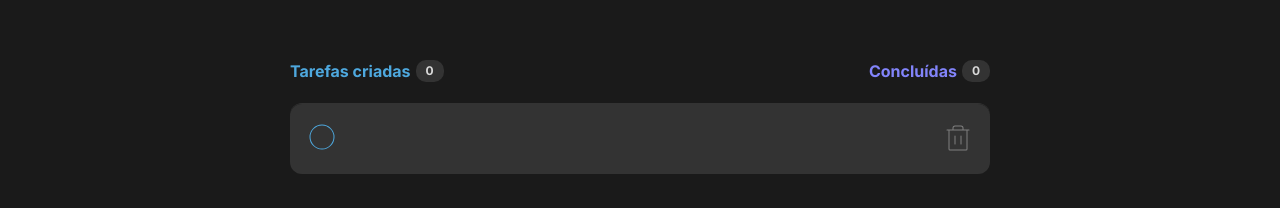
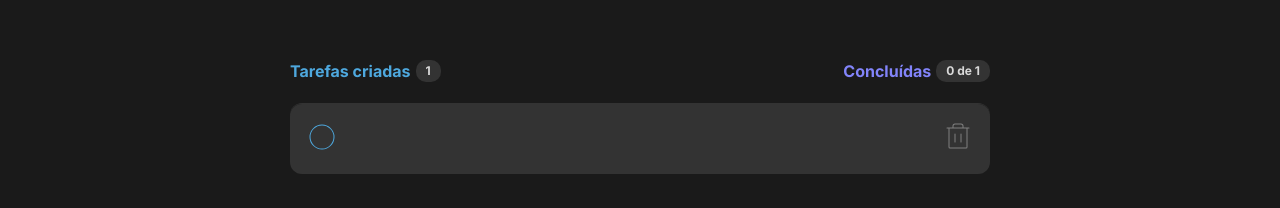
Before and after one commit to cayquesilva/todoList, a React (Vite) app in the folder todo-list-ts/: page / in a window 1280 px wide. Both pictures are taken after a click on the button "Criar". Shown: the part 228-436 px from the top of the page. Built offline with nearby package versions, Linux system fonts and the light colour scheme; the HTML template or start-up script is replaced by a standard one.

Commit message:
chore: Adição de função de delete e contagem com useEffect para atualizar sempre que a lista Task é atualizada!

```diff
--- a/todo-list-ts/src/components/Tasks.tsx
+++ b/todo-list-ts/src/components/Tasks.tsx
@@ -1,24 +1,28 @@
 import { TaskHeader } from "./TasksHeader";
 import { TaskItens } from "./TasksItens";
 import { PlusCircle } from '@phosphor-icons/react';
-import { useState } from 'react';
+import { useEffect, useState } from 'react';
 import style from './Tasks.module.css';
 import { v4 as uuidv4 } from 'uuid';
 
 export function Tasks() {
     const [titulo, setTitulo] = useState('');
     const [tasks, setTasks] = useState<{ id: string, title: string, isComplete: boolean }[]>([]);
+    const [completedTasks, setCompletedTasks] = useState(0);
+    const [totalTasks, setTotalTasks] = useState(0);
 
     function handleChangeTitulo(e: React.ChangeEvent<HTMLInputElement>) {
         setTitulo(e.target.value);
     }
 
     function handleOnSubmit() {
-        setTasks([...tasks, {
+        const newTask = {
             id: uuidv4(),
             title: titulo,
             isComplete: false
-        }]);
+        };
+        const updatedTasks = [...tasks, newTask];
+        setTasks(updatedTasks);
         setTitulo('');
     }
 
@@ -29,6 +33,17 @@ export function Tasks() {
         setTasks(updatedTasks);
     }
 
+    function deleteTask(id: string){
+        const updatedTasks = tasks.filter(task => task.id !== id)
+        setTasks(updatedTasks);
+    }
+
+    //atualiza renderização sempre que tasks for alterado de alguma forma...
+    useEffect(() => {
+        setTotalTasks(tasks.length);
+        setCompletedTasks(tasks.filter(task => task.isComplete).length);
+    }, [tasks]);
+
     return (
         <>
             <div className={style.add_comment}>
@@ -36,8 +51,8 @@ export function Tasks() {
                 <button type='submit' onClick={handleOnSubmit}>Criar <PlusCircle size={18} weight="bold" /></button>
             </div>
             <div className={style.tasks}>
-                <TaskHeader />
-                <TaskItens tasks={tasks} onChangeCompleteStatus={changeCompleteStatus} />
+                <TaskHeader qtdTarefas={totalTasks} qtdConcluidas={completedTasks}/>
+                <TaskItens tasks={tasks} onChangeCompleteStatus={changeCompleteStatus} onDeleteTask={deleteTask}/>
             </div>
         </>
     )
--- a/todo-list-ts/src/components/TasksHeader.tsx
+++ b/todo-list-ts/src/components/TasksHeader.tsx
@@ -1,16 +1,21 @@
 import style from './TasksHeader.module.css';
 
-export function TaskHeader(){
+interface TaskHeaderProps{
+    qtdTarefas: number,
+    qtdConcluidas: number,
+}
+
+export function TaskHeader({qtdConcluidas, qtdTarefas}: TaskHeaderProps){
     return(
         <>
             <div className={style.list}>
                 <div className={style.flex}>
                     <h4 className={style.textblue}>Tarefas criadas</h4>
-                    <span className={style.badge}>0</span>
+                    <span className={style.badge}>{qtdTarefas}</span>
                 </div>
                 <div className={style.flex}>
                     <h4 className={style.textpurple}>Concluídas</h4>
-                    <span className={style.badge}>0</span>
+                    <span className={style.badge}>{qtdConcluidas} de {qtdTarefas}</span>
                 </div>
             </div>
         </>
--- a/todo-list-ts/src/components/TasksItens.tsx
+++ b/todo-list-ts/src/components/TasksItens.tsx
@@ -9,9 +9,10 @@ interface TaskItensProps {
         isComplete: boolean
     }[],
     onChangeCompleteStatus: (id: string) => void;
+    onDeleteTask: (id: string) => void;
 }
 
-export function TaskItens({ tasks, onChangeCompleteStatus }: TaskItensProps) {
+export function TaskItens({ tasks, onChangeCompleteStatus, onDeleteTask }: TaskItensProps) {
 
     return (
         <div className={style.flex}>
@@ -30,6 +31,7 @@ export function TaskItens({ tasks, onChangeCompleteStatus }: TaskItensProps) {
                         isComplete={task.isComplete}
                         title={task.title}
                         onChangeCompleteStatus={() => onChangeCompleteStatus(task.id)}
+                        onDeleteTask={() => onDeleteTask(task.id)}
                     />
                 ))
             )}
--- a/todo-list-ts/src/components/UniqueTask.module.css
+++ b/todo-list-ts/src/components/UniqueTask.module.css
@@ -22,3 +22,8 @@
     cursor: pointer;
     box-shadow: none;
 }
+
+.completed{
+    text-decoration: line-through;
+    color: var(--gray-300)
+}
--- a/todo-list-ts/src/components/UniqueTask.tsx
+++ b/todo-list-ts/src/components/UniqueTask.tsx
@@ -6,9 +6,10 @@ interface UniqueTaskProps {
     title: string,
     isComplete: boolean,
     onChangeCompleteStatus: () => void;
+    onDeleteTask: () => void;
 }
 
-export function UniqueTask({ id, title, isComplete, onChangeCompleteStatus }: UniqueTaskProps) {
+export function UniqueTask({ id, title, isComplete, onChangeCompleteStatus, onDeleteTask }: UniqueTaskProps) {
     return (
         <>
             <div className={style.taskbox} id={id}>
@@ -21,8 +22,10 @@ export function UniqueTask({ id, title, isComplete, onChangeCompleteStatus }: Un
                         <Circle size={32} color="#4EA8DE" weight="thin" />
                     </button>
                 )}
-                <p className={style.text_task}>{title}</p>
-                <Trash size={32} color="#808080" weight="thin" />
+                <p className={`${style.text_task} ${isComplete ? style.completed : ''}`}>{title}</p>
+                <button className={style.button} onClick={onDeleteTask}>
+                    <Trash size={32} color="#808080" weight="thin" />
+                </button>
             </div>
         </>
     )
```
